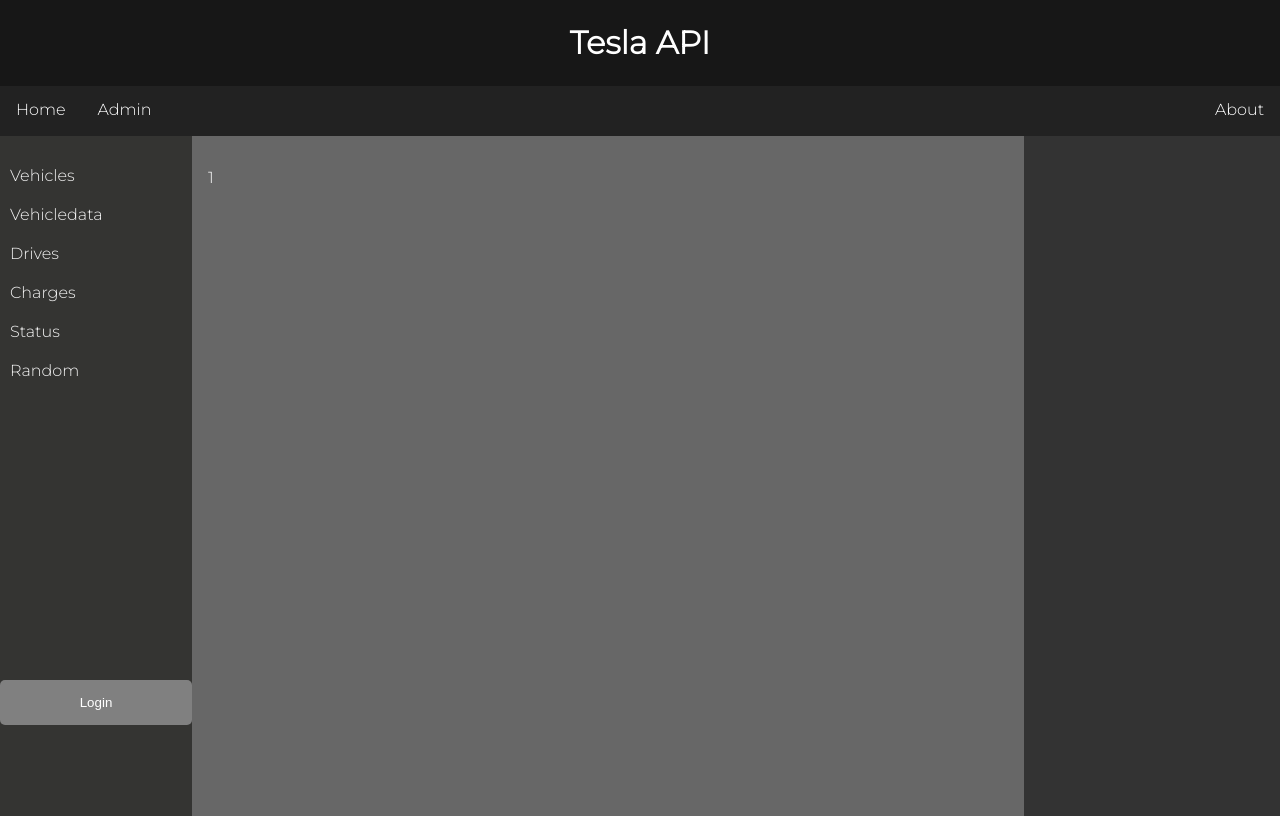
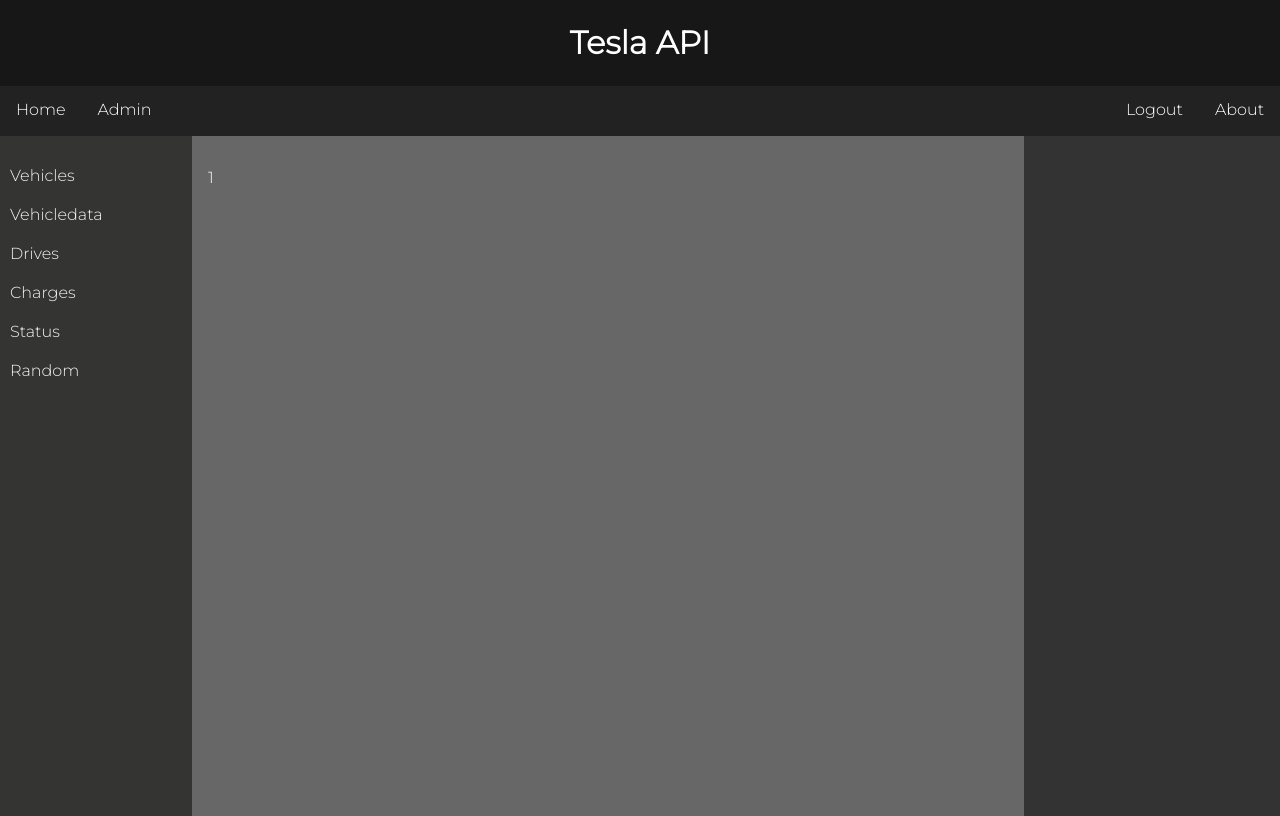
Before and after one commit to KarthikBala2003/tapi, a Flask app: page /reference/1 in a window 1280 px wide. Run offline with Flask 3, Linux system fonts and the light colour scheme.

Commit message:
logout module moved to nav bar

```diff
--- a/static/main.css
+++ b/static/main.css
@@ -128,7 +128,7 @@
 
 }
 
-#redirectButton {
+/*#redirectButton {
     background-color: grey;
     color: #fff;
     padding: 15px 20px;
--- a/static/script.js
+++ b/static/script.js
@@ -4,9 +4,9 @@
             .replace(/^(.)/, (match, group1) => group1.toUpperCase());
     }
 
-document.getElementById('redirectButton').addEventListener('click', function () {
-    window.location.href = '/';
-});
+//document.getElementById('redirectButton').addEventListener('click', function () {
+//    window.location.href = '/';
+//});
 
     const jsonDataFile = "/static/menu_data.json";
     const menuList = document.getElementById("menuList");
--- a/templates/reference_template.html
+++ b/templates/reference_template.html
@@ -23,11 +23,12 @@
         <a href="#">Home</a>
         <a href="#">Admin</a>
         <a class="right" href="/about">About</a>
+        <a class="right" href="/">Logout</a>
     </nav>
 
     <div class="sidebar">
         <ul id="menuList"></ul>
-        <button id="redirectButton">Login</button>
+        <!--<button id="redirectButton">Login</button> -->
     </div>
 
     <div class="content">
```
Also changed, not shown: templates/index.html (+5 -3 lines).
